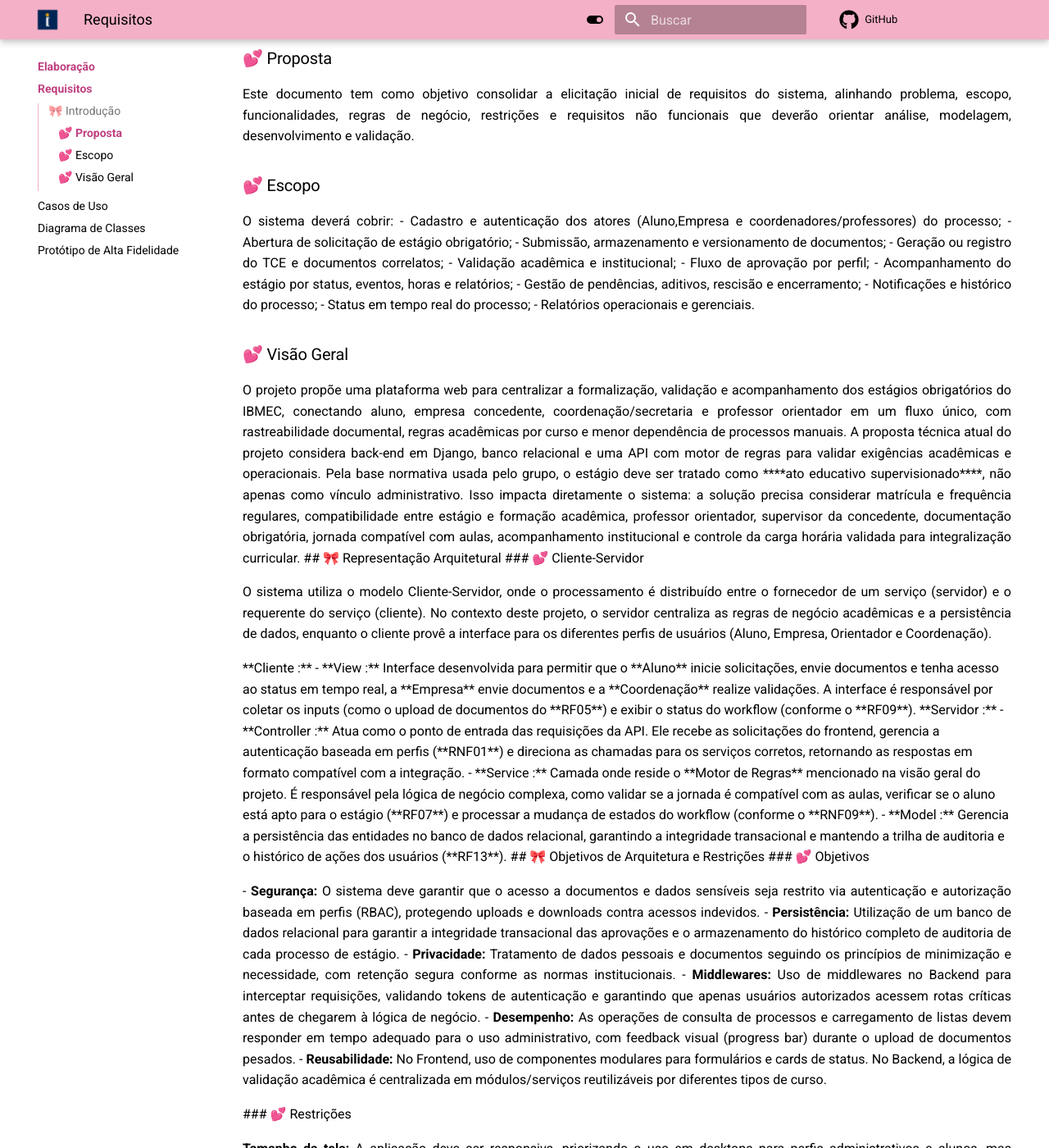
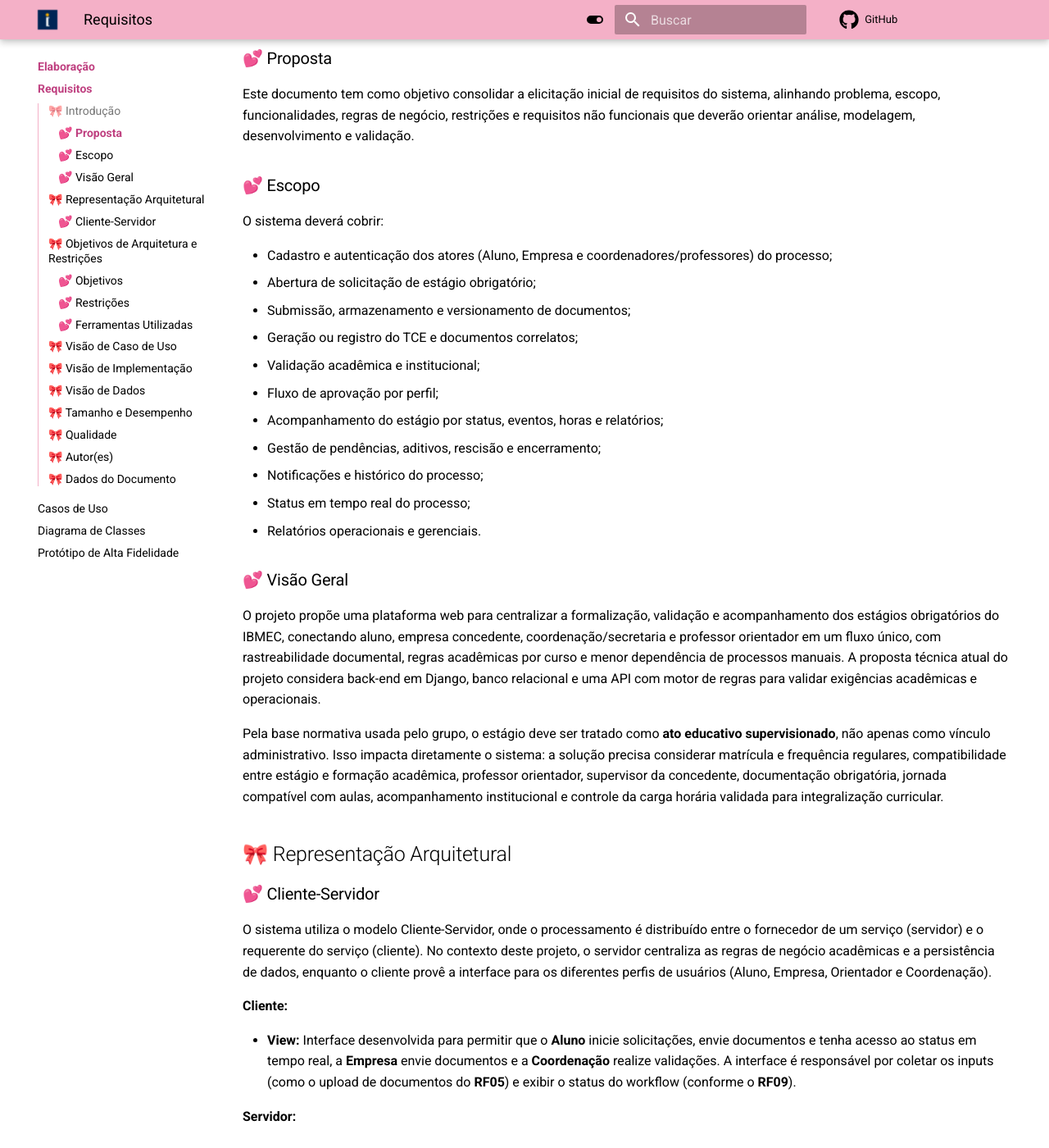
Before and after one commit to Projetos-de-Extensao/PBE_26.1_8002_I, an MkDocs documentation site: the page built from docs/Elaboracao/das.md, in a window 1280 px wide and 1400 px high, scrolled down 304 px. Shown: the whole window at 82% size. Built offline with MkDocs 1.6.1 and Material for MkDocs 9.7.7, drawn with Linux system fonts in a browser that asks for light colours; comment, search, counter and statistics services are not loaded; some of the changed text lies outside the part shown.

Commit message:
docs: corrige formatacao da pagina de requisitos

```diff
--- a/docs/Elaboracao/das.md
+++ b/docs/Elaboracao/das.md
@@ -1,19 +1,16 @@
-#  🌸 Documento de Arquitetura de Software (DAS) —  **Sistema de Gestão e Mediação de Estágios Obrigatórios  - IBMEC RJ** 🌸
+# 🌸 Documento de Arquitetura de Software (DAS) — **Sistema de Gestão e Mediação de Estágios Obrigatórios - IBMEC RJ** 🌸
 
 ## 🎀 Introdução
 
 ### 💕 Proposta
 
-<p align = "justify">
 Este documento tem como objetivo consolidar a elicitação inicial de requisitos do sistema, alinhando problema, escopo, funcionalidades, regras de negócio, restrições e requisitos não funcionais que deverão orientar análise, modelagem, desenvolvimento e validação.
-</p>
 
 ### 💕 Escopo
 
-<p align = "justify">
 O sistema deverá cobrir:
 
-- Cadastro e autenticação dos atores (Aluno,Empresa e coordenadores/professores) do processo;
+- Cadastro e autenticação dos atores (Aluno, Empresa e coordenadores/professores) do processo;
 - Abertura de solicitação de estágio obrigatório;
 - Submissão, armazenamento e versionamento de documentos;
 - Geração ou registro do TCE e documentos correlatos;
@@ -24,93 +21,92 @@ O sistema deverá cobrir:
 - Notificações e histórico do processo;
 - Status em tempo real do processo;
 - Relatórios operacionais e gerenciais.
-</p>
 
 ### 💕 Visão Geral
 
-<p align = "justify">
 O projeto propõe uma plataforma web para centralizar a formalização, validação e acompanhamento dos estágios obrigatórios do IBMEC, conectando aluno, empresa concedente, coordenação/secretaria e professor orientador em um fluxo único, com rastreabilidade documental, regras acadêmicas por curso e menor dependência de processos manuais. A proposta técnica atual do projeto considera back-end em Django, banco relacional e uma API com motor de regras para validar exigências acadêmicas e operacionais.
 
-Pela base normativa usada pelo grupo, o estágio deve ser tratado como ****ato educativo supervisionado****, não apenas como vínculo administrativo. Isso impacta diretamente o sistema: a solução precisa considerar matrícula e frequência regulares, compatibilidade entre estágio e formação acadêmica, professor orientador, supervisor da concedente, documentação obrigatória, jornada compatível com aulas, acompanhamento institucional e controle da carga horária validada para integralização curricular.
+Pela base normativa usada pelo grupo, o estágio deve ser tratado como **ato educativo supervisionado**, não apenas como vínculo administrativo. Isso impacta diretamente o sistema: a solução precisa considerar matrícula e frequência regulares, compatibilidade entre estágio e formação acadêmica, professor orientador, supervisor da concedente, documentação obrigatória, jornada compatível com aulas, acompanhamento institucional e controle da carga horária validada para integralização curricular.
 
 ## 🎀 Representação Arquitetural
 
 ### 💕 Cliente-Servidor
-<p align = "justify"> O sistema utiliza o modelo Cliente-Servidor, onde o processamento é distribuído entre o fornecedor de um serviço (servidor) e o requerente do serviço (cliente). No contexto deste projeto, o servidor centraliza as regras de negócio acadêmicas e a persistência de dados, enquanto o cliente provê a interface para os diferentes perfis de usuários (Aluno, Empresa, Orientador e Coordenação). </p>
 
-**Cliente :**
+O sistema utiliza o modelo Cliente-Servidor, onde o processamento é distribuído entre o fornecedor de um serviço (servidor) e o requerente do serviço (cliente). No contexto deste projeto, o servidor centraliza as regras de negócio acadêmicas e a persistência de dados, enquanto o cliente provê a interface para os diferentes perfis de usuários (Aluno, Empresa, Orientador e Coordenação).
 
--   **View :**  Interface desenvolvida para permitir que o  **Aluno**  inicie solicitações, envie documentos e tenha acesso ao status em tempo real, a  **Empresa**  envie documentos e a  **Coordenação**  realize validações. A interface é responsável por coletar os inputs (como o upload de documentos do  **RF05**) e exibir o status do workflow (conforme o  **RF09**).
+**Cliente:**
 
-**Servidor :**
+- **View:** Interface desenvolvida para permitir que o **Aluno** inicie solicitações, envie documentos e tenha acesso ao status em tempo real, a **Empresa** envie documentos e a **Coordenação** realize validações. A interface é responsável por coletar os inputs (como o upload de documentos do **RF05**) e exibir o status do workflow (conforme o **RF09**).
 
--   **Controller :**  Atua como o ponto de entrada das requisições da API. Ele recebe as solicitações do frontend, gerencia a autenticação baseada em perfis (**RNF01**) e direciona as chamadas para os serviços corretos, retornando as respostas em formato compatível com a integração.
+**Servidor:**
 
--   **Service :**  Camada onde reside o  **Motor de Regras**  mencionado na visão geral do projeto. É responsável pela lógica de negócio complexa, como validar se a jornada é compatível com as aulas, verificar se o aluno está apto para o estágio (**RF07**) e processar a mudança de estados do workflow (conforme o  **RNF09**).
+- **Controller:** Atua como o ponto de entrada das requisições da API. Ele recebe as solicitações do frontend, gerencia a autenticação baseada em perfis (**RNF01**) e direciona as chamadas para os serviços corretos, retornando as respostas em formato compatível com a integração.
 
--   **Model :**  Gerencia a persistência das entidades no banco de dados relacional, garantindo a integridade transacional e mantendo a trilha de auditoria e o histórico de ações dos usuários (**RF13**).
+- **Service:** Camada onde reside o **Motor de Regras** mencionado na visão geral do projeto. É responsável pela lógica de negócio complexa, como validar se a jornada é compatível com as aulas, verificar se o aluno está apto para o estágio (**RF07**) e processar a mudança de estados do workflow (conforme o **RNF09**).
+
+- **Model:** Gerencia a persistência das entidades no banco de dados relacional, garantindo a integridade transacional e mantendo a trilha de auditoria e o histórico de ações dos usuários (**RF13**).
+
 ## 🎀 Objetivos de Arquitetura e Restrições
 
-### 💕  Objetivos
+### 💕 Objetivos
 
-<p align = "justify">
-
--  <strong>Segurança:</strong> O sistema deve garantir que o acesso a documentos e dados sensíveis seja restrito via autenticação e autorização baseada em perfis (RBAC), protegendo uploads e downloads contra acessos indevidos.
-
-  -   <strong>Persistência:</strong> Utilização de um banco de dados relacional para garantir a integridade transacional das aprovações e o armazenamento do histórico completo de auditoria de cada processo de estágio.
- -   <strong>Privacidade:</strong> Tratamento de dados pessoais e documentos seguindo os princípios de minimização e necessidade, com retenção segura conforme as normas institucionais.
-  -   <strong>Middlewares:</strong> Uso de middlewares no Backend para interceptar requisições, validando tokens de autenticação e garantindo que apenas usuários autorizados acessem rotas críticas antes de chegarem à lógica de negócio.
- -   <strong>Desempenho:</strong> As operações de consulta de processos e carregamento de listas devem responder em tempo adequado para o uso administrativo, com feedback visual (progress bar) durante o upload de documentos pesados.
--  <strong>Reusabilidade:</strong> No Frontend, uso de componentes modulares para formulários e cards de status. No Backend, a lógica de validação acadêmica é centralizada em módulos/serviços reutilizáveis por diferentes tipos de curso. </p>
+- **Segurança:** O sistema deve garantir que o acesso a documentos e dados sensíveis seja restrito via autenticação e autorização baseada em perfis (RBAC), protegendo uploads e downloads contra acessos indevidos.
+- **Persistência:** Utilização de um banco de dados relacional para garantir a integridade transacional das aprovações e o armazenamento do histórico completo de auditoria de cada processo de estágio.
+- **Privacidade:** Tratamento de dados pessoais e documentos seguindo os princípios de minimização e necessidade, com retenção segura conforme as normas institucionais.
+- **Middlewares:** Uso de middlewares no Backend para interceptar requisições, validando tokens de autenticação e garantindo que apenas usuários autorizados acessem rotas críticas antes de chegarem à lógica de negócio.
+- **Desempenho:** As operações de consulta de processos e carregamento de listas devem responder em tempo adequado para o uso administrativo, com feedback visual (progress bar) durante o upload de documentos pesados.
+- **Reusabilidade:** No Frontend, uso de componentes modulares para formulários e cards de status. No Backend, a lógica de validação acadêmica é centralizada em módulos/serviços reutilizáveis por diferentes tipos de curso.
 
 ### 💕 Restrições
 
-<p align = "justify"> <strong>Tamanho da tela:</strong> A aplicação deve ser responsiva, priorizando o uso em desktops para perfis administrativos e alunos, mas adaptável para visualização de status em dispositivos móveis.
+**Tamanho da tela:** A aplicação deve ser responsiva, priorizando o uso em desktops para perfis administrativos e alunos, mas adaptável para visualização de status em dispositivos móveis.
 
-<strong>Portabilidade:</strong> O sistema deve ser acessível via navegadores modernos, sem necessidade de instalação de plugins locais.
+**Portabilidade:** O sistema deve ser acessível via navegadores modernos, sem necessidade de instalação de plugins locais.
 
 | IE | Edge  | Firefox | Chrome | Safari | Googlebot |
 | -- | ----- | ------- | ------ | ------ | --------- |
 | 11 | >= 14 | >= 52   | >= 49  | >= 10  | Sim       |
 
-<strong>Serviços:</strong> Os serviços oferecidos dependem da disponibilidade da API Django e do serviço de armazenamento de arquivos (Media Storage) para os documentos.
+**Serviços:** Os serviços oferecidos dependem da disponibilidade da API Django e do serviço de armazenamento de arquivos (Media Storage) para os documentos.
 
-<strong>Acesso à internet:</strong> A aplicação está limitada apenas à conexão com internet, não possuindo modo offline funcional devido à necessidade de validação de documentos em tempo real.
-
-</p>
+**Acesso à internet:** A aplicação está limitada apenas à conexão com internet, não possuindo modo offline funcional devido à necessidade de validação de documentos em tempo real.
 
 ### 💕 Ferramentas Utilizadas
 
--   **Python**: Linguagem de programação robusta utilizada no desenvolvimento do Back-end.
--   **Django**: Framework web de alto nível para o desenvolvimento ágil da API e do motor de regras acadêmicas.
--   **PostgreSQL/MySQL**: Banco de dados relacional utilizado para persistência e integridade dos dados.
--   **Figma**: Ferramenta utilizada para o design de interface (UI) e prototipagem do fluxo do usuário.
--   **Git/GitHub**: Sistema de controle de versão para colaboração do time e versionamento do código-fonte.
+- **Python:** Linguagem de programação robusta utilizada no desenvolvimento do Back-end.
+- **Django:** Framework web de alto nível para o desenvolvimento ágil da API e do motor de regras acadêmicas.
+- **PostgreSQL/MySQL:** Banco de dados relacional utilizado para persistência e integridade dos dados.
+- **Figma:** Ferramenta utilizada para o design de interface (UI) e prototipagem do fluxo do usuário.
+- **Git/GitHub:** Sistema de controle de versão para colaboração do time e versionamento do código-fonte.
 
 ## 🎀 Visão de Caso de Uso
 
-<p align = "justify">
->> a inserir
-</p>
+> A inserir.
 
 ## 🎀 Visão de Implementação
 
-<p align = "justify"> A implementação do sistema segue o paradigma de Orientação a Objetos, utilizando o ORM (Object-Relational Mapping) do Django para mapear as classes de domínio para o banco de dados relacional. Abaixo, o Diagrama de Classes detalha a estrutura das entidades, seus atributos e os métodos principais que regem o ciclo de vida do estágio. </p>
->>inserir diagrama de classes
+A implementação do sistema segue o paradigma de Orientação a Objetos, utilizando o ORM (Object-Relational Mapping) do Django para mapear as classes de domínio para o banco de dados relacional. Abaixo, o Diagrama de Classes detalha a estrutura das entidades, seus atributos e os métodos principais que regem o ciclo de vida do estágio.
+
+> Inserir diagrama de classes.
 
 ## 🎀 Visão de Dados
+
 A persistência utiliza um **banco de dados relacional** para garantir a integridade das transações (como a aprovação de um documento que altera o status do processo). O sistema gerencia não apenas dados textuais, mas também o versionamento e armazenamento de arquivos (PDFs) vinculados a cada etapa do estágio (**RF20**).
 
 ## 🎀 Tamanho e Desempenho
+
 O sistema é projetado para suportar múltiplos processos simultâneos sem perda de consistência (**RNF03**). As consultas de status e listagens são otimizadas para o uso administrativo diário, e o sistema de upload deve gerenciar arquivos de documentação sem travar a interface do usuário (**RNF03**).
 
 ## 🎀 Qualidade
+
 A qualidade é assegurada pela **rastreabilidade total** (cada alteração de status registra quem a fez e quando) e pela **validade normativa**. O sistema impede que processos avancem sem os documentos obrigatórios (**RF07**), reduzindo erros operacionais e garantindo que o IBMEC esteja sempre em conformidade com a Lei do Estágio.
 
 ## 🎀 Autor(es)
+
 | Data | Versão | Descrição | Autor(es) |
 | -- | -- | -- | -- |
 | 11/04/2026 | 1.0 | Criação do documento | Letícia Valladão |
 
 ## 🎀 Dados do Documento
+
 > id: DAR-Estagios <br/> title: DAR do Site para Gerenciamento de Estágios para a IBMEC
```
